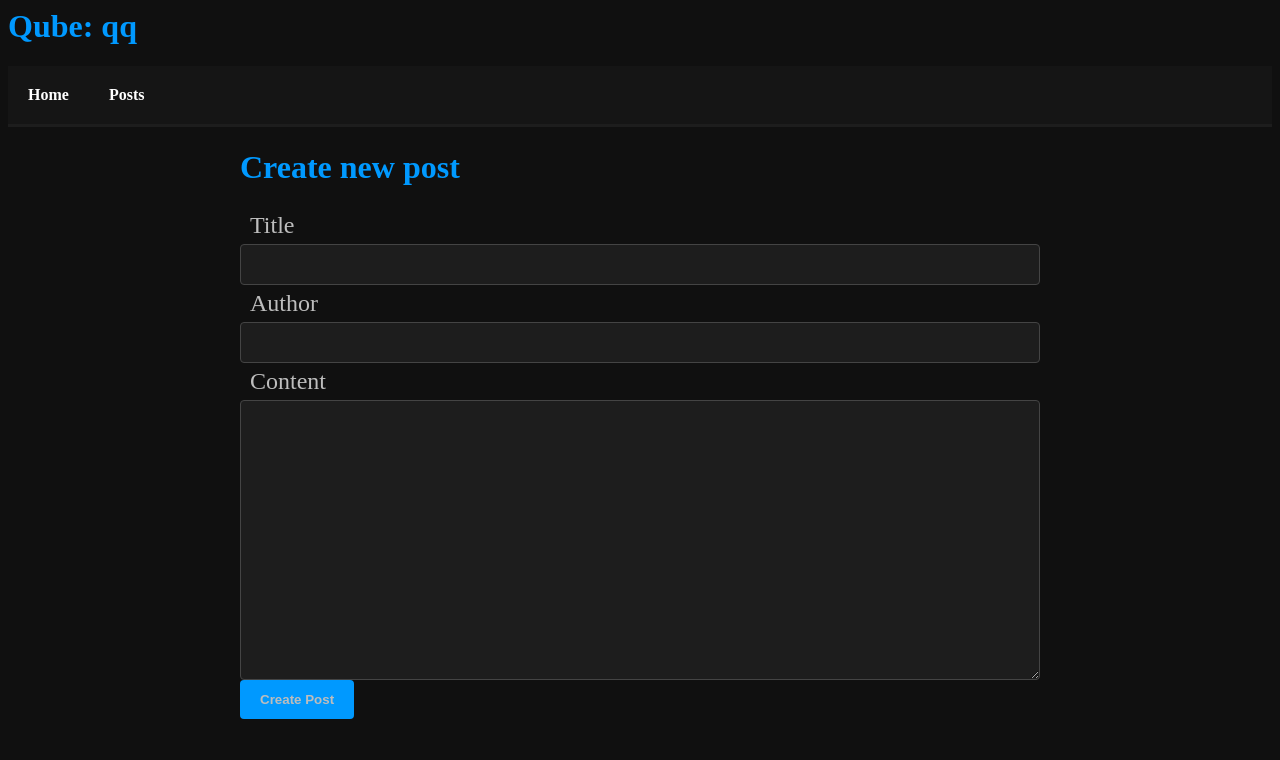
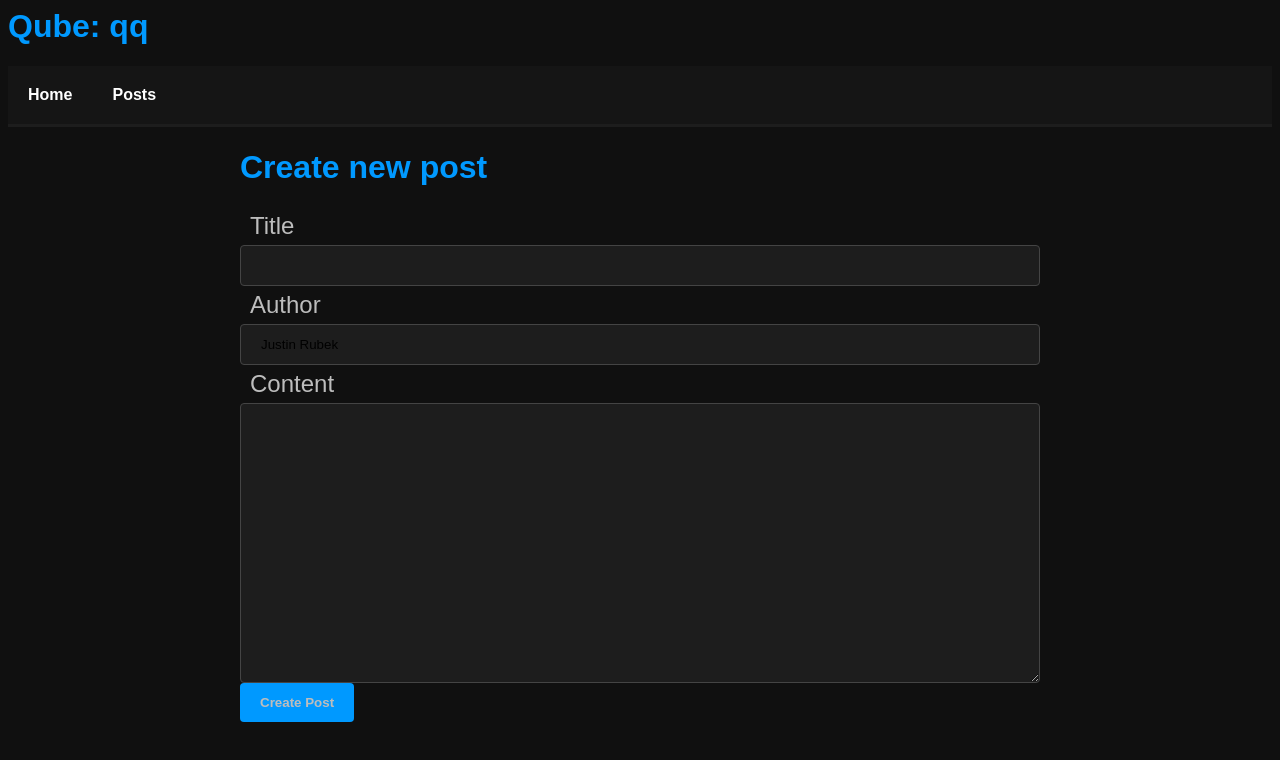
Before and after one commit to justinrubek/qubic, a React app: page /#/create/post in a window 1280 px wide. Shown: the top 760 px of the page. Built offline with nearby package versions, Linux system fonts and the light colour scheme.

Commit message:
Added 404 route; css tweaks

```diff
--- a/src/App.jsx
+++ b/src/App.jsx
@@ -48,6 +48,7 @@ export default class App extends React.Component {
               <Route exact path="/" component={Home} />
               <Route path="/posts" component={Posts} />
               <Route path="/create" component={Create} />
+              <Route path="/404" component={NotFound} />
             </Switch>
           </div>
         </div>
--- a/src/PostCreate.jsx
+++ b/src/PostCreate.jsx
@@ -25,7 +25,7 @@ export default class PostCreate extends React.Component {
       post: {
         title: "",
         content: "",
-        author: "",
+        author: "Justin Rubek",
         datePosted: undefined
       },
       redirect: false
--- a/src/PostsView.jsx
+++ b/src/PostsView.jsx
@@ -55,7 +55,7 @@ export default class PostsView extends React.Component {
             className={card_styles.thumbnail}
           />
           <div className={card_styles.container}>
-            <Link className={card_styles.title} to={routeTo}>
+            <Link to={routeTo} className={card_styles.title}>
               {post.title}
             </Link>
           </div>
--- a/src/css/app.css
+++ b/src/css/app.css
@@ -8,6 +8,7 @@
 
 .body {
   background-color: #101010;
+  font-family: sans-serif;
 }
 
 .app label {
--- a/src/css/card.css
+++ b/src/css/card.css
@@ -6,7 +6,8 @@
   border: 2px solid #151515;
   position: relative;
   top: 0;
-  transition: top .2s ease;
+  transition: top .6s ease;
+  transition: box-shadow .4s ease-out;
 }
 
 .card:hover {
```
